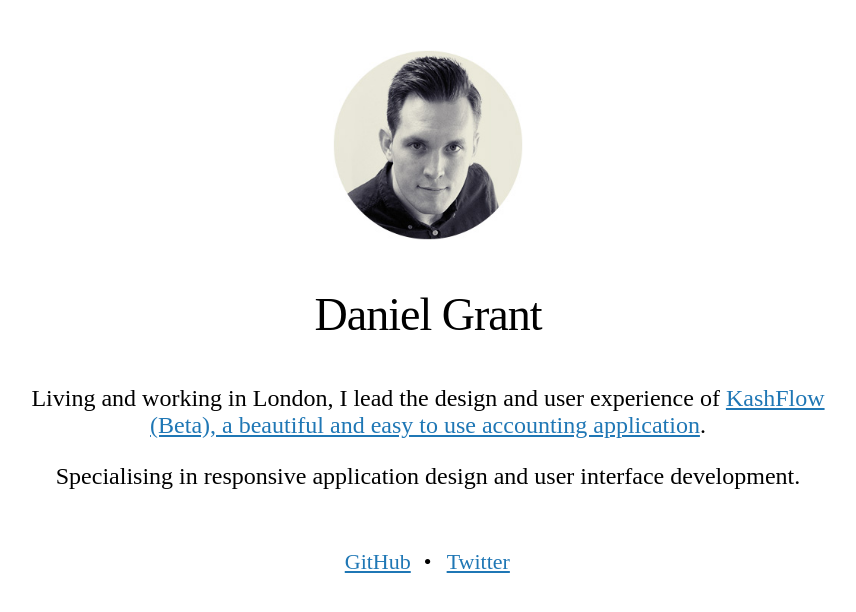
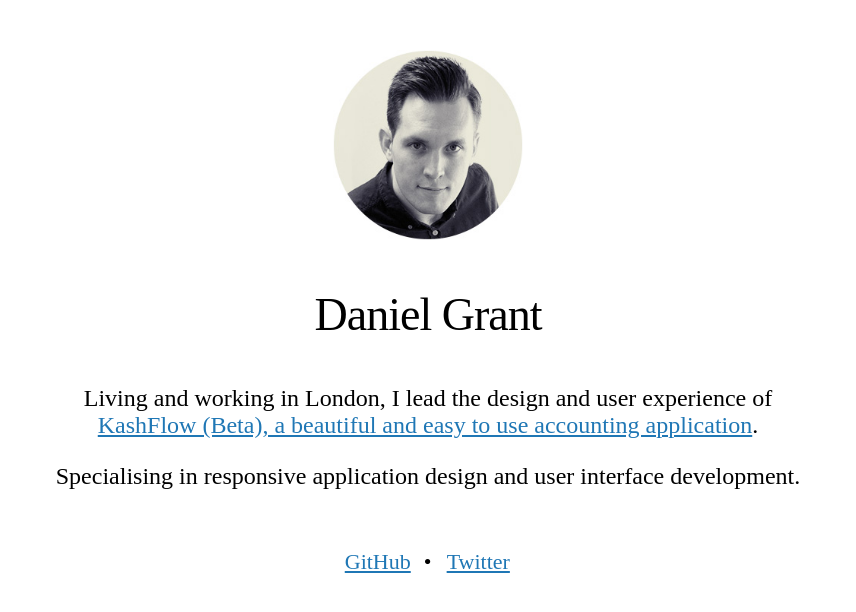
Before and after one commit to djgrant/djgrant.github.io, a Jekyll site: the page built from index.html, in a window 1280 px wide. Shown: the top 612 px of the page, without its empty margins (212-1068 px from the left). Built offline with Jekyll 4.4.1, drawn with Linux system fonts in a browser that asks for light colours; Markdown is read by kramdown in place of the engine named in the settings.

Commit message:
Reduce size of container

```diff
--- a/css/common.css
+++ b/css/common.css
@@ -664,7 +664,7 @@ html {
 
 /* line 7, /Users/daniel/.dropbox-two/Dropbox/Sites/danielgrant.im/sass/views/_main.sass */
 .container {
-  max-width: 800px;
+  max-width: 790px;
   margin: 0 auto;
   padding: 20px;
 }
--- a/sass/views/_main.sass
+++ b/sass/views/_main.sass
@@ -5,6 +5,6 @@ html
   height: 100%
 
 .container
-  max-width: 800px
+  max-width: 790px
   margin: 0 auto
   padding: 20px
```
